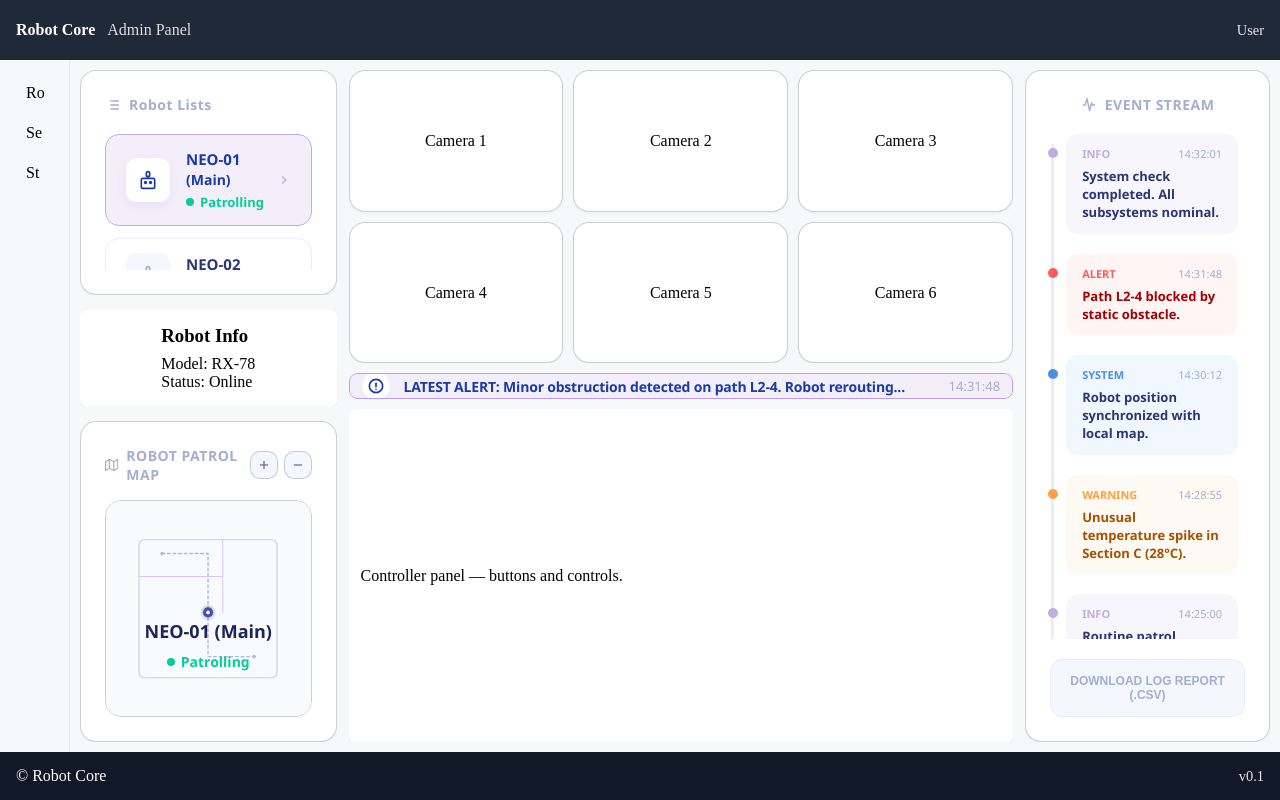
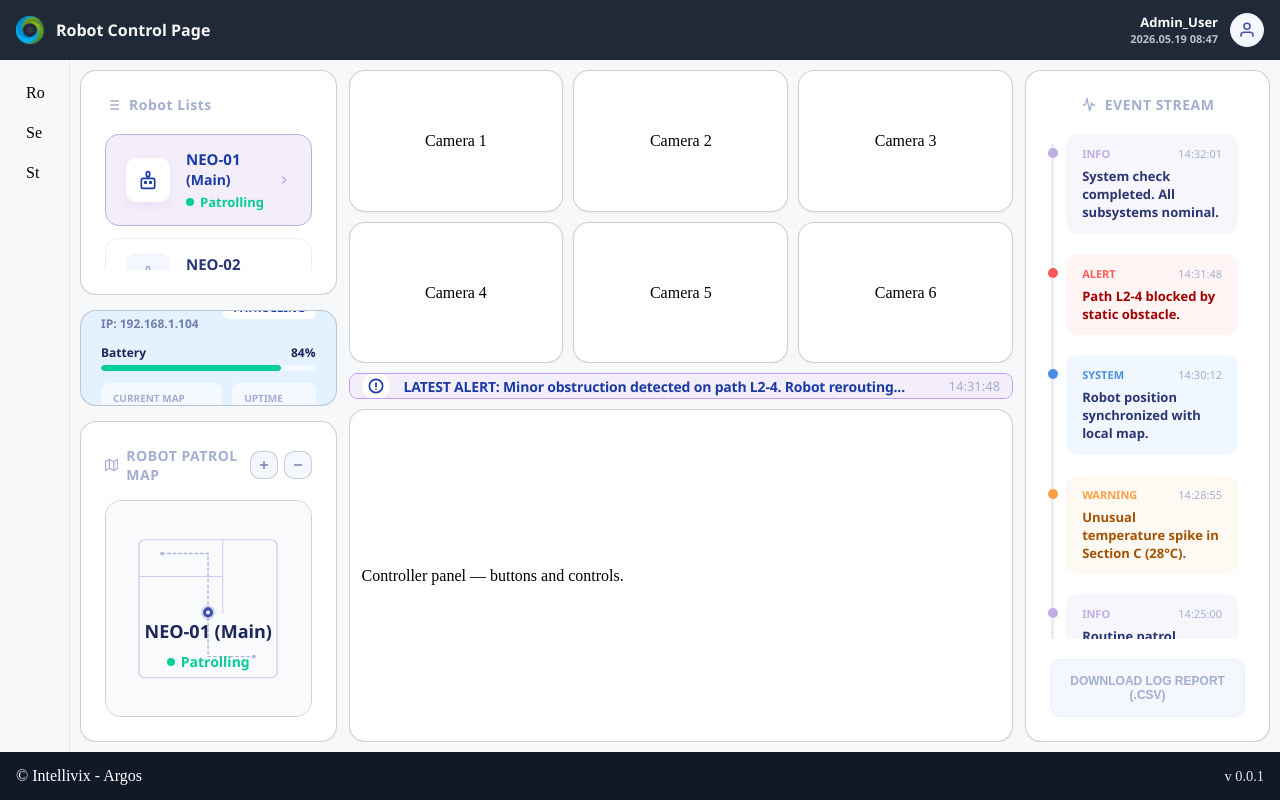
Before and after one commit to Acapellia/Robot_Core_Web, a Vue app: page /robots in a window 1280 px wide. Built offline with nearby package versions, Linux system fonts and the light colour scheme.

Commit message:
로봇 대시보드 1차 완성

```diff
--- a/src/components/Footer.vue
+++ b/src/components/Footer.vue
@@ -1,7 +1,7 @@
 <template>
   <footer class="app-footer">
-    <div>© Robot Core</div>
-    <div style="margin-left:auto; font-size:0.9rem; opacity:0.9">v0.1</div>
+    <div>© Intellivix  -  Argos</div>
+    <div style="margin-left:auto; font-size:0.9rem; opacity:0.9">v 0.0.1</div>
   </footer>
 </template>
 
--- a/src/components/Header.vue
+++ b/src/components/Header.vue
@@ -1,16 +1,120 @@
 <template>
   <header class="app-header">
-    <div style="font-weight:600">Robot Core</div>
-    <div style="margin-left:12px; opacity:0.85">Admin Panel</div>
-    <div style="margin-left:auto; font-size:0.9rem; opacity:0.9">User</div>
+    <div class="title">
+      <img :src="logo" alt="logo" class="header-logo" />
+      <h1 class="page-title">Robot Control Page</h1>
+    </div>
+
+    <div class="user-profile-section">
+      <div class="user-meta">
+        <span class="user-name">Admin_User</span>
+        <span class="live-time">{{ currentTime }}</span>
+      </div>
+
+      <div class="user-avatar">
+        <svg viewBox="0 0 24 24" fill="none" stroke="currentColor" stroke-width="2">
+          <path d="M20 21v-2a4 4 0 0 0-4-4H8a4 4 0 0 0-4 4v2"></path>
+          <circle cx="12" cy="7" r="4"></circle>
+        </svg>
+      </div>
+    </div>
   </header>
 </template>
 
-<script setup lang="ts"></script>
+<script setup lang="ts">
+import logo from '../assets/icons/Intellivix_logo.png';
+import { useHeader } from '../composables/UseHeader';
+
+const { currentTime } = useHeader();
+</script>
 
 <style scoped>
-/* 스타일은 전역 layout.css가 기본을 담당 */
 .app-header {
   height: 100%;
+  display: flex;
+  align-items: center;
+  justify-content: space-between;
+  padding: 0 24px; /* 대시보드 전체 여백에 맞춰 확장 */
+  box-sizing: border-box;
+  background-color: #ffffff;
+  font-family: 'Segoe UI', Roboto, sans-serif;
+}
+
+.app-header .title {
+  display: flex;
+  align-items: center;
+  gap: 12px;
+}
+
+.header-logo {
+  width: 28px;
+  height: 28px;
+  object-fit: contain;
+}
+
+.page-title {
+  margin: 0;
+  font-size: 16px;
+  font-weight: 700;
+  color: #f7f7f7; /* 관제 페이지 메인 딥블루 컬러 */
+}
+
+/* 💡 우측 정렬 유저 섹션 컨테이너 */
+.user-profile-section {
+  display: flex;
+  align-items: center;
+  gap: 12px;
+  margin-left: auto;
+}
+
+/* 두 줄 텍스트 배치 구조 */
+.user-meta {
+  display: flex;
+  flex-direction: column;
+  align-items: flex-end; /* 오른쪽 정렬 고정 */
+  justify-content: center;
+  gap: 2px;
+}
+
+.user-name {
+  font-size: 13px;
+  font-weight: 700;
+  color: #ffffff;
+  line-height: 1.2;
+}
+
+.live-time {
+  font-size: 11px;
+  font-weight: 600;
+  color: #bac0d1; /* 차분한 그레이시 블루 색상 적용 */
+  line-height: 1.2;
+  font-family: 'Segoe UI', monospace; /* 숫자 정렬 깨짐 방지 */
+}
+
+/* 원형 사용자 아이콘 스타일 */
+.user-avatar {
+  width: 34px;
+  height: 34px;
+  background-color: #f4f7fe;
+  border-radius: 50%;
+  display: flex;
+  align-items: center;
+  justify-content: center;
+  color: #4250ab;
+  border: 1px solid #e9edf7;
+  padding: 7px;
+  box-sizing: border-box;
+  transition: all 0.2s ease;
+}
+
+.user-avatar svg {
+  width: 100%;
+  height: 100%;
+}
+
+.user-profile-section:hover .user-avatar {
+  background-color: #e4f2ff;
+  color: #1a3ba5;
+  border-color: #bfaee3;
 }
 </style>
--- a/src/components/RobotController.vue
+++ b/src/components/RobotController.vue
@@ -7,5 +7,9 @@
 <script setup lang="ts"></script>
 
 <style scoped>
-.card { height: 100%; }
+.card {
+  height: 100%;
+  border-radius: 16px;
+  border: 1px solid rgba(13, 27, 34, 0.2); /* 얇은 테두리 추가 */
+}
 </style>
--- a/src/components/RobotInfo.vue
+++ b/src/components/RobotInfo.vue
@@ -1,16 +1,202 @@
 <template>
-  <div class="card">
-    <div class="info">
-      <h3>Robot Info</h3>
-      <div>Model: RX-78</div>
-      <div>Status: Online</div>
+  <div class="robot-info-container card">
+    <div v-if="!robotInfo" class="empty-state">
+      데이터 수신 대기 중...
+    </div>
+
+    <div v-else class="info-content-zone">
+      <div class="top-row">
+        <div class="meta-left">
+          <h2 class="robot-title">
+            {{ robotInfo.name }}
+            <span class="version-lbl">{{ robotInfo.version }}</span>
+          </h2>
+          <p class="ip-lbl">IP: {{ robotInfo.ipAddress }}</p>
+        </div>
+
+        <div :class="['status-badge', robotInfo.status.toLowerCase()]">
+          {{ robotInfo.status }}
+        </div>
+      </div>
+
+      <div class="battery-section">
+        <div class="battery-header">
+          <span class="battery-title">Battery</span>
+          <span class="battery-value">{{ robotInfo.battery }}%</span>
+        </div>
+        <div class="battery-track-bar">
+          <div class="battery-fill-level" :style="{ width: `${robotInfo.battery}%` }"></div>
+        </div>
+      </div>
+
+      <div class="metrics-grid">
+        <div class="metric-card">
+          <span class="metric-label">CURRENT MAP</span>
+          <span class="metric-value">{{ robotInfo.currentMap }}</span>
+        </div>
+
+        <div class="metric-card">
+          <span class="metric-label">UPTIME</span>
+          <span class="metric-value">{{ robotInfo.uptime }}</span>
+        </div>
+      </div>
     </div>
   </div>
 </template>
 
-<script setup lang="ts"></script>
+<script setup lang="ts">
+import { useRobotInfo } from '../composables/UseRobotInfo';
+
+const { robotInfo } = useRobotInfo();
+</script>
 
 <style scoped>
-.card{height:100%;padding:12px;box-sizing:border-box}
-.info h3{margin:0 0 8px}
+.patrolling { --badge-bg: #ffffff; --badge-color: #1a3ba5; }
+.idle { --badge-bg: #ff9f43; --badge-color: #ffffff; }
+.offline { --badge-bg: #a3aed0; --badge-color: #ffffff; }
+
+/* 💡 가로가 길고 세로가 짧은 컴포넌트 박스 환경 대응 스타일 */
+.robot-info-container {
+  width: 100%;
+  height: 100%;
+  padding: 16px 20px; /* 기존 24px 패딩을 줄여 높이 확보 */
+  box-sizing: border-box;
+  background-color: #e4f2ff; /* 원본의 은은한 라이트 블루 계열 배경 상속 */
+  border-radius: 16px;
+  font-family: 'Segoe UI', Roboto, sans-serif;
+  display: flex;
+  flex-direction: column;
+  justify-content: center; /* 내부 요소들을 세로 정중앙에 밀착 정렬 */
+  overflow: hidden; /* 절대 스크롤바가 안 터지도록 가둠 */
+  border-radius: 16px;
+  border: 1px solid rgba(13, 27, 34, 0.2);
+}
+
+.info-content-zone {
+  display: flex;
+  flex-direction: column;
+  width: 100%;
+  gap: 12px; /* 각 층간 간격을 18px -> 12px로 축소하여 압축 */
+}
+
+/* 1층 정렬 */
+.top-row {
+  display: flex;
+  justify-content: space-between;
+  align-items: center;
+  width: 100%;
+}
+
+.robot-title {
+  margin: 0;
+  font-size: 22px; /* 폰트 스케일 다운 */
+  font-weight: 800;
+  color: #1b2559;
+  display: flex;
+  align-items: baseline;
+  gap: 6px;
+}
+
+.version-lbl {
+  font-size: 11px;
+  font-weight: 500;
+  color: #707eae;
+}
+
+.ip-lbl {
+  margin: 2px 0 0 0;
+  font-size: 12px;
+  font-weight: 700;
+  color: #707eae;
+}
+
+/* 상태 배지 */
+.status-badge {
+  padding: 4px 10px;
+  border-radius: 6px;
+  font-size: 11px;
+  font-weight: 800;
+  letter-spacing: 0.3px;
+  background-color: var(--badge-bg);
+  color: var(--badge-color);
+}
+
+/* 2층 배터리 트랙바 */
+.battery-section {
+  display: flex;
+  flex-direction: column;
+  width: 100%;
+  gap: 4px;
+}
+
+.battery-header {
+  display: flex;
+  justify-content: space-between;
+  align-items: center;
+}
+
+.battery-title {
+  font-size: 12px;
+  font-weight: 700;
+  color: #1b2559;
+}
+
+.battery-value {
+  font-size: 12px;
+  font-weight: 700;
+  color: #1b2559;
+}
+
+.battery-track-bar {
+  width: 100%;
+  height: 6px; /* 높이를 슬림하게 조절 */
+  background-color: rgba(255, 255, 255, 0.5);
+  border-radius: 3px;
+  overflow: hidden;
+}
+
+.battery-fill-level {
+  height: 100%;
+  background-color: #05cd99;
+  border-radius: 3px;
+  transition: width 0.3s ease;
+}
+
+/* 3층 메트릭 하단 인셋 레이아웃 */
+.metrics-grid {
+  display: grid;
+  grid-template-columns: 1fr 1fr;
+  gap: 10px;
+  width: 100%;
+}
+
+.metric-card {
+  background-color: rgba(255, 255, 255, 0.6);
+  padding: 8px 12px; /* 위아래 내부 패딩을 좁혀서 납작하게 변형 */
+  border-radius: 8px;
+  display: flex;
+  flex-direction: column;
+  gap: 2px;
+}
+
+.metric-label {
+  font-size: 10px;
+  font-weight: 700;
+  color: #a3aed0;
+}
+
+.metric-value {
+  font-size: 13px;
+  font-weight: 700;
+  color: #1a3ba5;
+  white-space: nowrap;
+  overflow: hidden;
+  text-overflow: ellipsis; /* 글자가 늘어날 때 깨짐 방지 안전장치 */
+}
+
+.empty-state {
+  font-size: 12px;
+  color: #707eae;
+  text-align: center;
+}
 </style>
--- /dev/null
+++ b/src/composables/UseHeader.ts
@@ -0,0 +1,33 @@
+// src/composables/UseHeader.ts
+import { ref, onMounted, onUnmounted } from 'vue';
+
+export function useHeader() {
+  const currentTime = ref<string>('');
+  let timer: ReturnType<typeof setInterval> | null = null;
+
+  // 년.월.일 시:분 포맷팅 함수
+  const updateTime = () => {
+    const now = new Date();
+    const year = now.getFullYear();
+    const month = String(now.getMonth() + 1).padStart(2, '0');
+    const date = String(now.getDate()).padStart(2, '0');
+    const hours = String(now.getHours()).padStart(2, '0');
+    const minutes = String(now.getMinutes()).padStart(2, '0');
+
+    currentTime.value = `${year}.${month}.${date} ${hours}:${minutes}`;
+  };
+
+  onMounted(() => {
+    updateTime();
+    // 매 초마다 체크하여 분이 바뀔 때 매끄럽게 동기화
+    timer = setInterval(updateTime, 1000);
+  });
+
+  onUnmounted(() => {
+    if (timer) clearInterval(timer);
+  });
+
+  return {
+    currentTime
+  };
+}
--- /dev/null
+++ b/src/composables/UseRobotInfo.ts
@@ -0,0 +1,52 @@
+// src/composables/UseRobotInfo.ts
+import { ref, onMounted, onUnmounted } from 'vue';
+
+export interface RobotTelemetry {
+  name: string;
+  version: string;
+  ipAddress: string;
+  status: 'PATROLLING' | 'IDLE' | 'OFFLINE';
+  battery: number;
+  currentMap: string;
+  uptime: string;
+}
+
+export function useRobotInfo() {
+  const robotInfo = ref<RobotTelemetry | null>(null);
+  const isLoading = ref<boolean>(false);
+  let metricsTimer: ReturnType<typeof setInterval> | null = null;
+
+  const fetchRobotInfo = async () => {
+    try {
+      // 이미지 스펙 데이터 기반 Mocking
+      const mockDetail: RobotTelemetry = {
+        name: 'NEO-01',
+        version: 'v2.4.0',
+        ipAddress: '192.168.1.104',
+        status: 'PATROLLING',
+        battery: 84,
+        currentMap: 'Floor_L2_North',
+        uptime: '12h 45m'
+      };
+      robotInfo.value = mockDetail;
+    } catch (err) {
+      console.error('로봇 상세 정보를 가져오는 중 오류 발생:', err);
+    }
+  };
+
+  onMounted(() => {
+    isLoading.value = true;
+    fetchRobotInfo();
+    isLoading.value = false;
+    metricsTimer = setInterval(fetchRobotInfo, 3000);
+  });
+
+  onUnmounted(() => {
+    if (metricsTimer) clearInterval(metricsTimer);
+  });
+
+  return {
+    robotInfo,
+    isLoading
+  };
+}
```
Also changed, not shown: src/assets/icons/Intellivix_logo.png (added).
